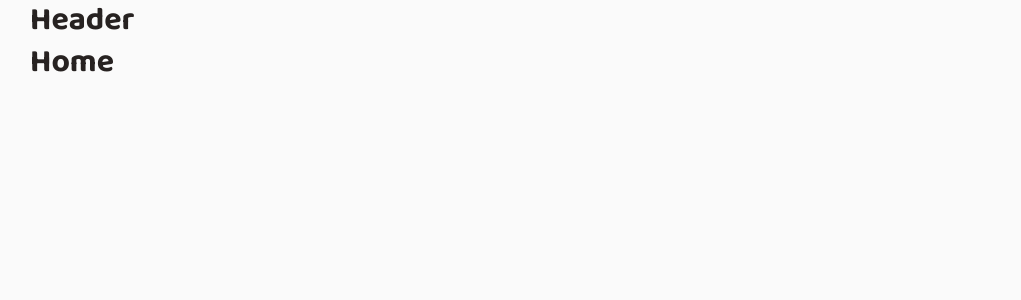
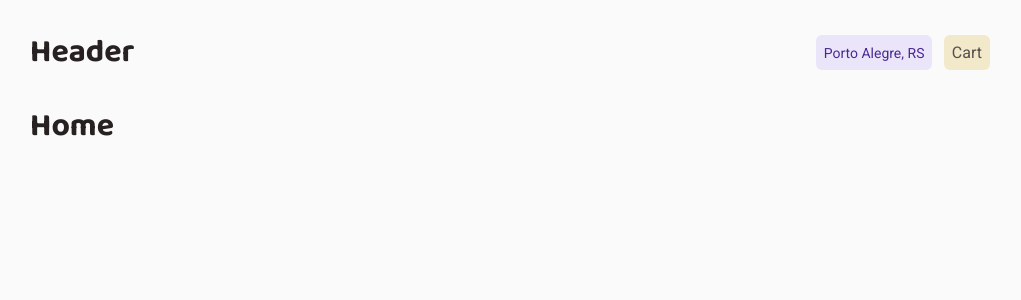
Before and after one commit to MartinGBB/coffee-delivery, a React (Vite) app: page / in a window 1280 px wide. Shown: the top 300 px of the page, without its empty margins (130-1151 px from the left). Built offline with nearby package versions, Linux system fonts and the light colour scheme.

Commit message:
style: configura interfaz do header

```diff
--- a/src/components/Header/index.tsx
+++ b/src/components/Header/index.tsx
@@ -1,7 +1,15 @@
+import { AddressContainer, HeaderContainer, NavInfo } from './styles'
+
 export function Header() {
   return (
-    <div>
+    <HeaderContainer>
       <h1>Header</h1>
-    </div>
+      <NavInfo>
+        <AddressContainer>
+          <span>Porto Alegre, RS</span>
+        </AddressContainer>
+        <div>Cart</div>
+      </NavInfo>
+    </HeaderContainer>
   )
 }
--- /dev/null
+++ b/src/components/Header/styles.tsx
@@ -0,0 +1,32 @@
+import styled from 'styled-components'
+
+export const HeaderContainer = styled.div`
+  display: flex;
+  justify-content: space-between;
+  align-items: center;
+  margin: 2rem 0;
+
+`
+export const NavInfo = styled.div`
+  display: flex;
+  gap: 0.71rem;
+
+  div {
+    display: flex;
+    align-items: center;
+    padding: 0.5rem;
+    border-radius: 6px;
+    background: ${({ theme }) => theme['yellow-light']};
+  }
+`
+
+export const AddressContainer = styled.span`
+  background: ${({ theme }) => theme['purple-light']};
+  color: ${({ theme }) => theme['purple-dark']};
+  display: flex;
+  font-size: 0.875rem;
+  align-items: center;
+  padding: 0.5rem;
+  border-radius: 6px;
+  gap: 0.25rem;
+`
```
